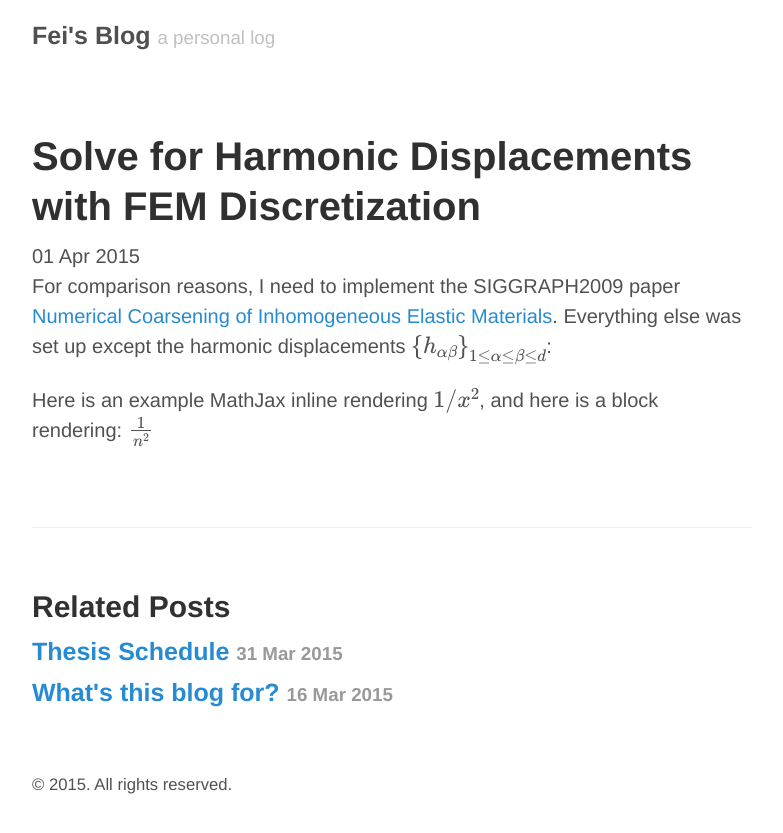
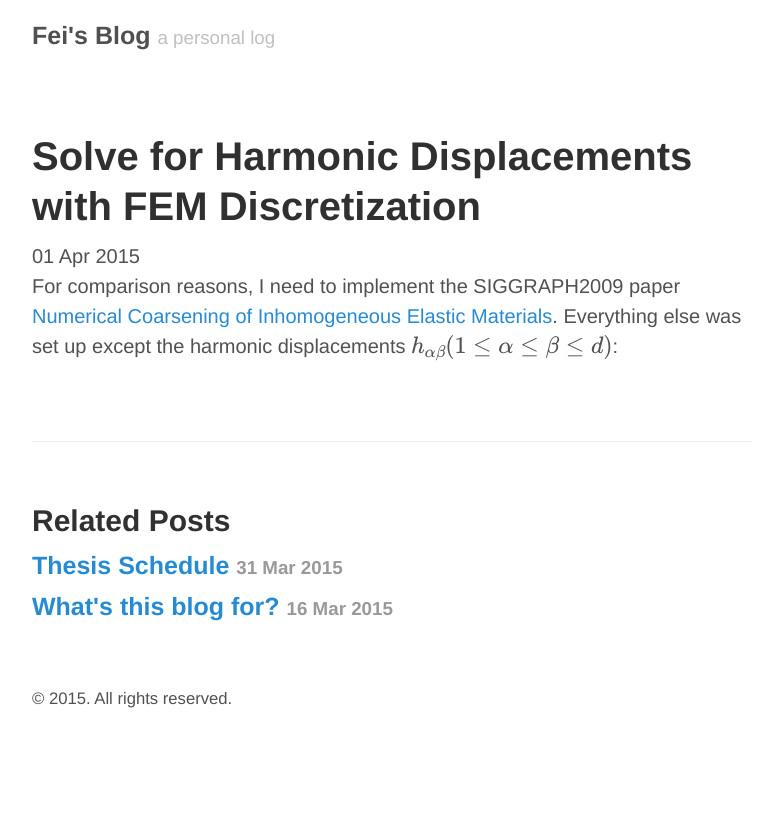
Before and after one commit to FeiZhu/blog, a Jekyll site: the page built from _posts/2015-04-01-solving-harmonic-displacements-with-fem-discretization.md, in a window 1280 px wide. Shown: the top 833 px of the page, without its empty margins (248-1031 px from the left). Built offline with Jekyll 4.4.1, drawn with Linux system fonts in a browser that asks for light colours; Markdown is read by kramdown in place of the engine named in the settings; formulas are drawn with MathJax 3.

Commit message:
Update 2015-04-01-solving-harmonic-displacements-with-fem-discretization.md

```diff
--- a/_posts/2015-04-01-solving-harmonic-displacements-with-fem-discretization.md
+++ b/_posts/2015-04-01-solving-harmonic-displacements-with-fem-discretization.md
@@ -3,7 +3,4 @@ layout: post
 title: Solve for Harmonic Displacements with FEM Discretization
 ---
 
-For comparison reasons, I need to implement the SIGGRAPH2009 paper [Numerical Coarsening of Inhomogeneous Elastic Materials](http://users.cms.caltech.edu/~owhadi/publications/KMOD09.pdf). Everything else was set up except the harmonic displacements $ {\\{h_{\alpha\beta}\\}}_{1 \le \alpha \le \beta \le d} $:
-
-Here is an example MathJax inline rendering $ 1/x^{2} $, and here is a block rendering:
-$$ \frac{1}{n^{2}} $$
+For comparison reasons, I need to implement the SIGGRAPH2009 paper [Numerical Coarsening of Inhomogeneous Elastic Materials](http://users.cms.caltech.edu/~owhadi/publications/KMOD09.pdf). Everything else was set up except the harmonic displacements $ h_{\alpha\beta} (1 \le \alpha \le \beta \le d) $:
```
